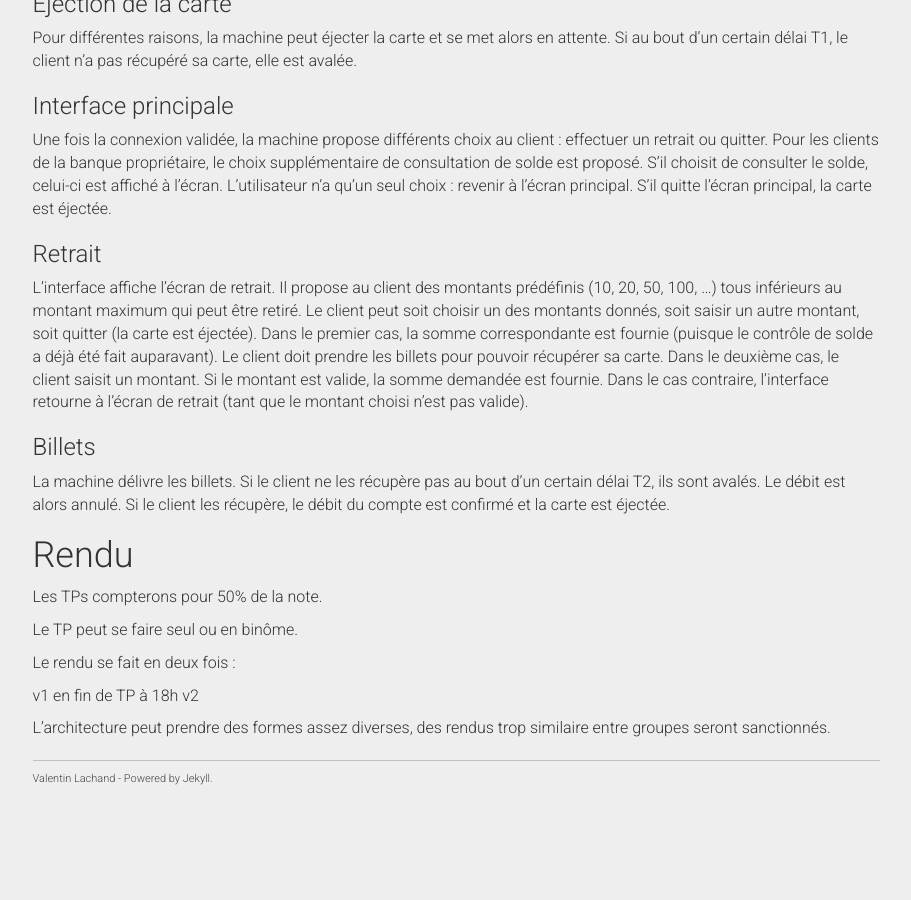
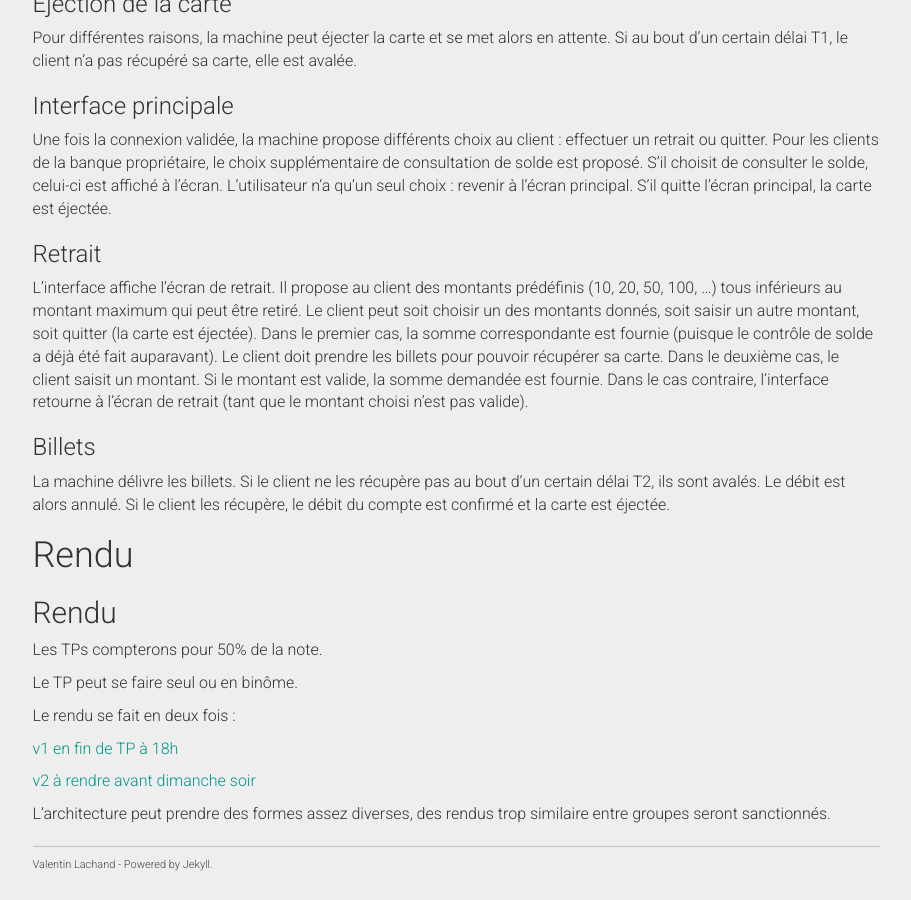
Before and after one commit to taotaoini/lachand.github.io, a Jekyll site: the page built from cci-uml-2018-tp2.md, in a window 1280 px wide and 900 px high, scrolled down 891 px. Shown: the whole window, without its empty margins (330-1241 px from the left). Built offline with Jekyll 4.4.1, drawn with Linux system fonts in a browser that asks for light colours; nearby versions of some CDN libraries; before the commit the page ends 1705 px from its top, so only the background shows below that.

Commit message:
Update cci-uml-2018-tp2.md

```diff
--- a/cci-uml-2018-tp2.md
+++ b/cci-uml-2018-tp2.md
@@ -33,13 +33,15 @@ L’interface affiche l’écran de retrait. Il propose au client des montants p
 La machine délivre les billets. Si le client ne les récupère pas au bout d’un certain délai T2, ils sont avalés. Le débit est alors annulé. Si le client les récupère, le débit du compte est confirmé et la carte est éjectée.
 
 # Rendu
+## Rendu
 Les TPs compterons pour 50% de la note.
 
 Le TP peut se faire seul ou en binôme.
 
 Le rendu se fait en deux fois :
 
-v1 en fin de TP à 18h
-v2
+[v1 en fin de TP à 18h](https://docs.google.com/forms/d/e/1FAIpQLSe83RoNpQusisLrUy_3O6eyd4Ob0us-rSi6oQS5ElJRb8q3oA/viewform?usp=sf_link)
+
+[v2 à rendre avant dimanche soir](https://docs.google.com/forms/d/e/1FAIpQLSexsGtSZqBpsCTD0IPHc4SPz9UE0LmwXI9cLTTKRWYAc7IhFA/viewform?usp=sf_link)
 
 L’architecture peut prendre des formes assez diverses, des rendus trop similaire entre groupes seront sanctionnés.
```
